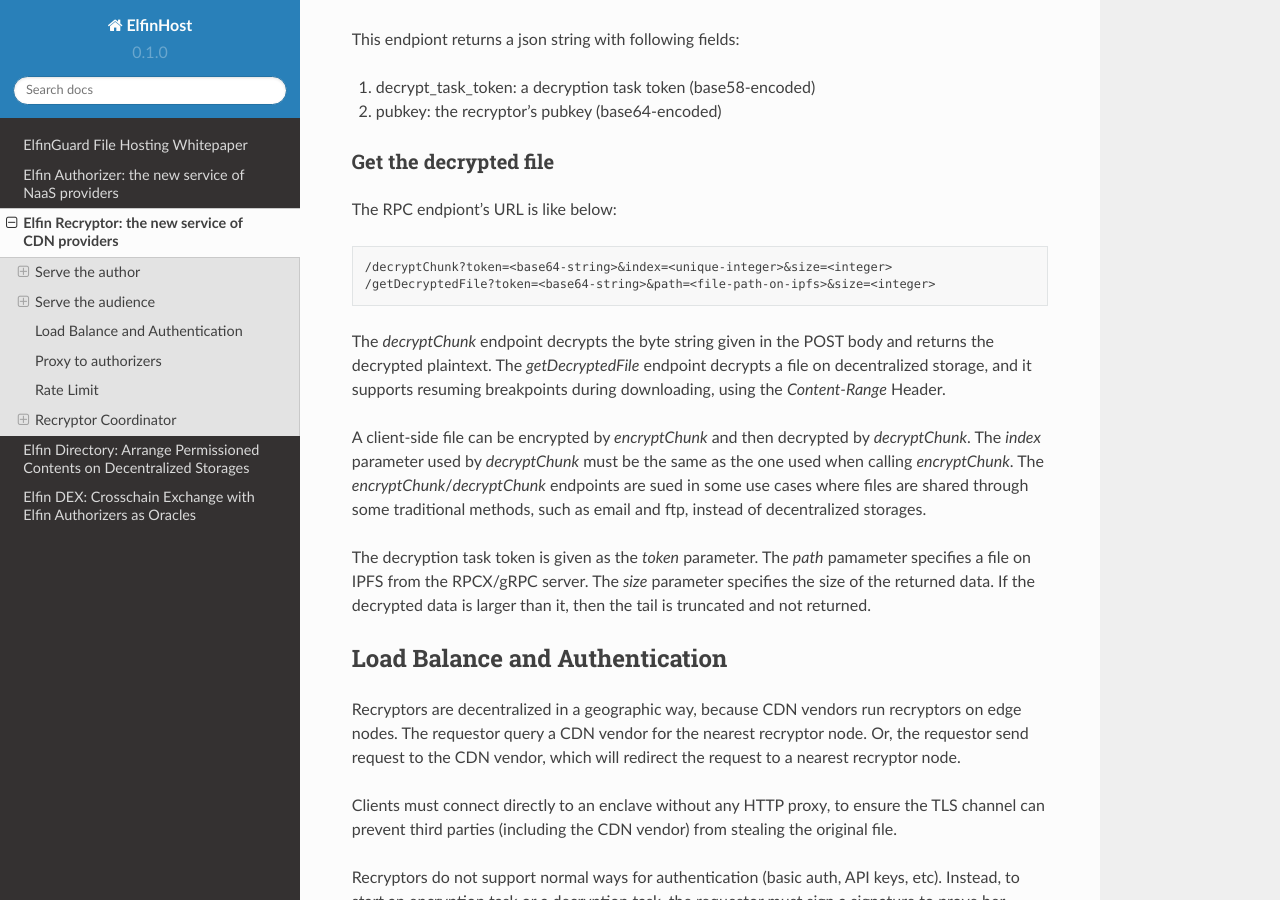
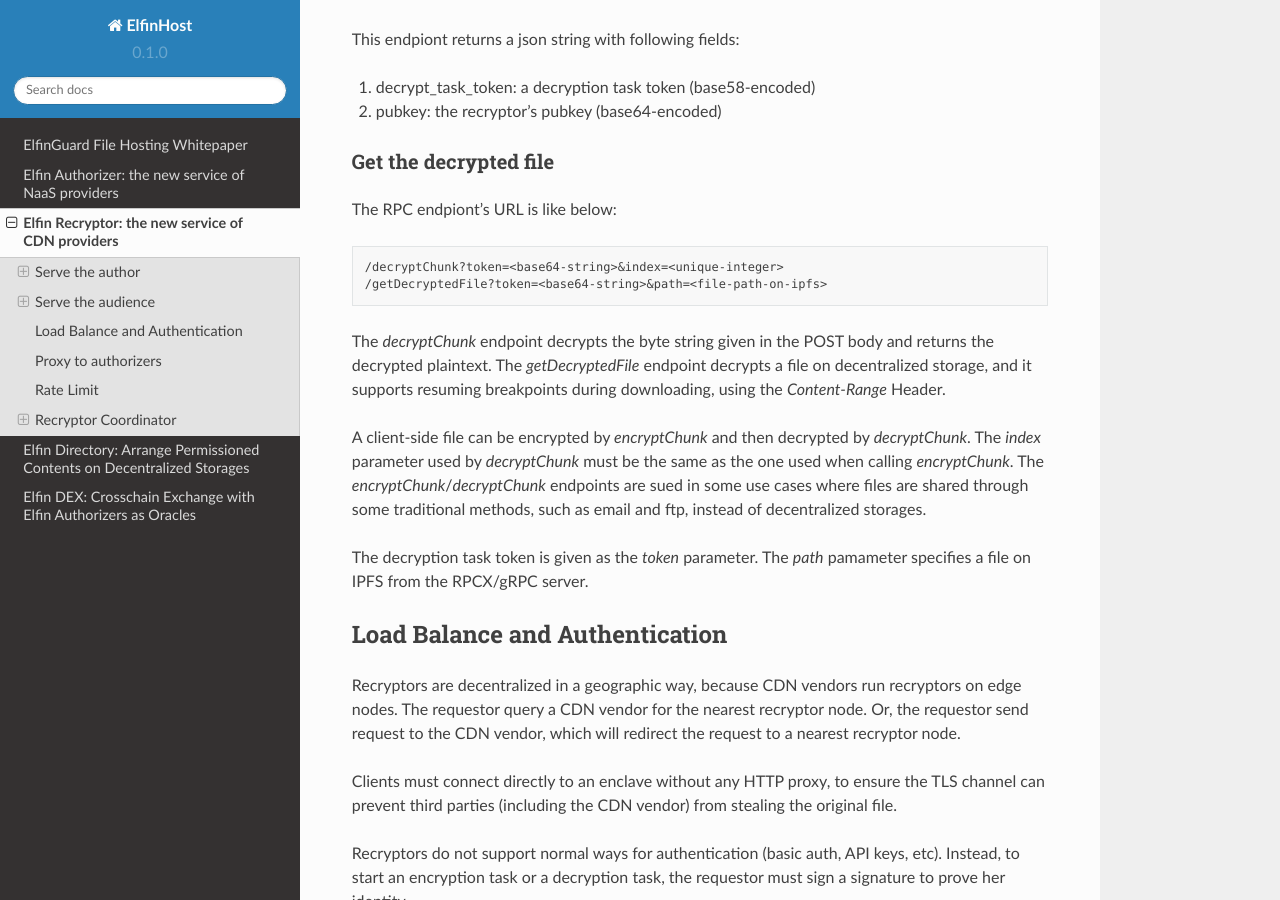
Before and after one commit to elfinguard/docs, a Sphinx documentation site: the page built from docs/source/elfinrecryptor.rst, in a window 1280 px wide and 900 px high, scrolled down 4120 px. Built offline with Sphinx 7.4.7 and the Read the Docs theme 2.0.0, drawn with Linux system fonts in a browser that asks for light colours.

Commit message:
Revert "Update elfinrecryptor.rst"
This reverts commit 945ddd73b617d8d0bdf677226e81f67fe42920b5.

```diff
--- a/docs/source/elfinrecryptor.rst
+++ b/docs/source/elfinrecryptor.rst
@@ -215,14 +215,14 @@
 
 .. code-block::
 
-   /decryptChunk?token=<base64-string>&index=<unique-integer>&size=<integer>
-   /getDecryptedFile?token=<base64-string>&path=<file-path-on-ipfs>&size=<integer>
+   /decryptChunk?token=<base64-string>&index=<unique-integer>
+   /getDecryptedFile?token=<base64-string>&path=<file-path-on-ipfs>
 
 The `decryptChunk` endpoint decrypts the byte string given in the POST body and returns the decrypted plaintext. The `getDecryptedFile` endpoint decrypts a file on decentralized storage, and it supports resuming breakpoints during downloading, using the `Content-Range` Header.
 
 A client-side file can be encrypted by `encryptChunk` and then decrypted by `decryptChunk`. The `index` parameter used by `decryptChunk` must be the same as the one used when calling `encryptChunk`. The `encryptChunk`/`decryptChunk` endpoints are sued in some use cases where files are shared through some traditional methods, such as email and ftp, instead of decentralized storages.
 
-The decryption task token is given as the `token` parameter. The `path` pamameter specifies a file on IPFS from the RPCX/gRPC server. The `size` parameter specifies the size of the returned data. If the decrypted data is larger than it, then the tail is truncated and not returned.
+The decryption task token is given as the `token` parameter. The `path` pamameter specifies a file on IPFS from the RPCX/gRPC server.
 
 Load Balance and Authentication
 =====================
```
